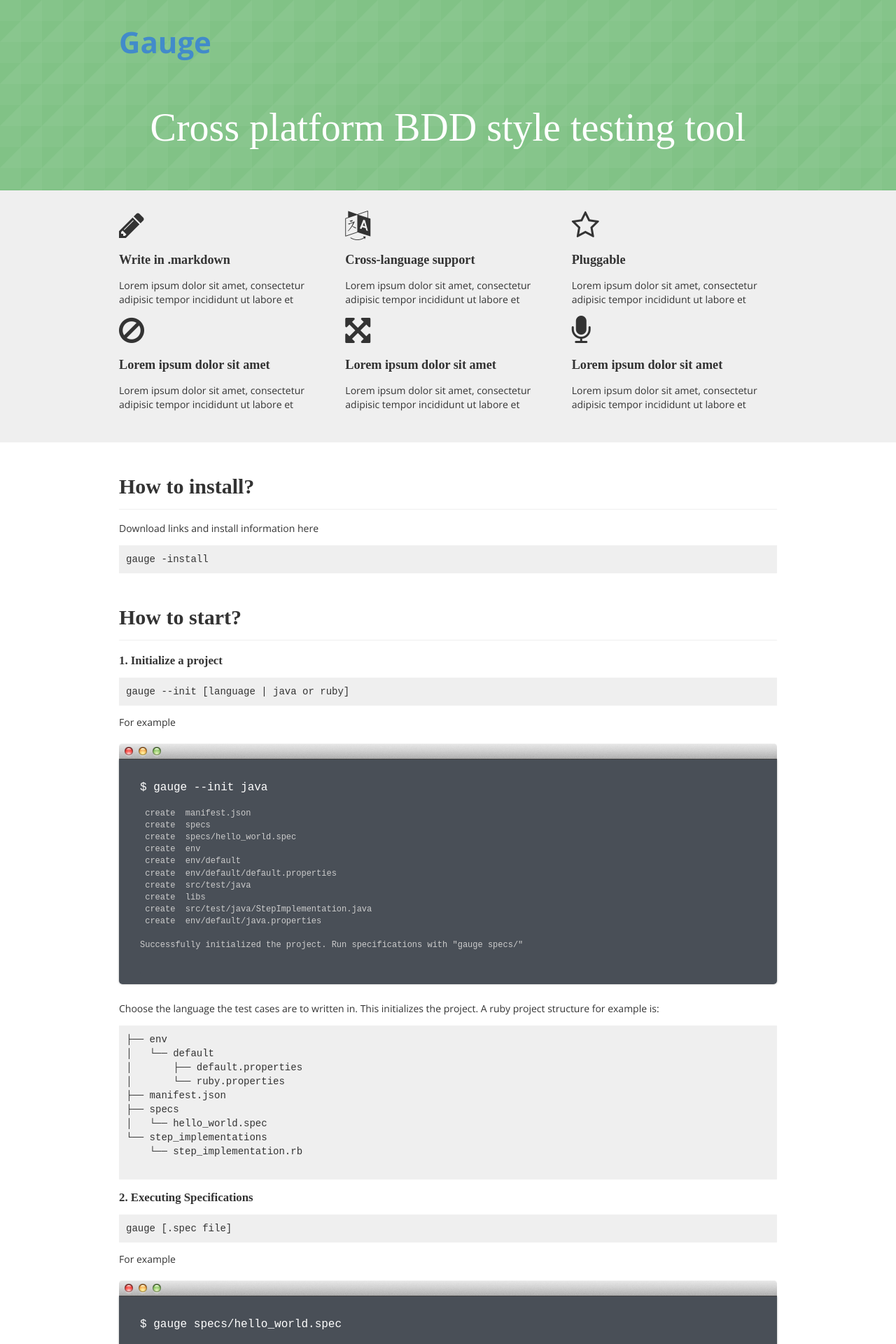
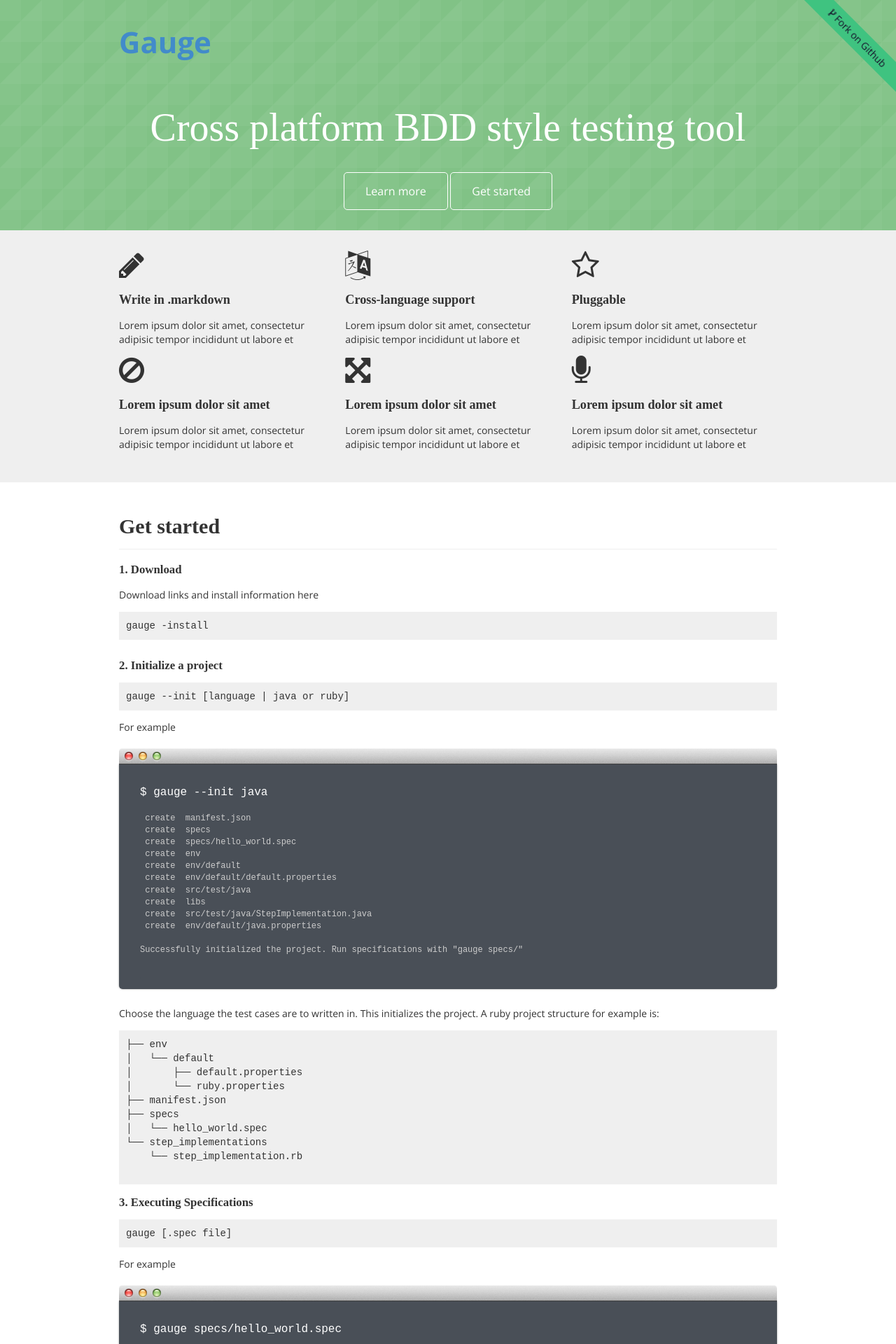
Before and after one commit to getgauge/getgauge.github.io, a Jekyll site: the page built from index.html, in a window 1280 px wide. Shown: the top 1920 px of the page at 70% size. Built offline with Jekyll 4.4.1, drawn with Linux system fonts in a browser that asks for light colours; some web fonts are replaced; Markdown is read by kramdown in place of the engine named in the settings; comment, search, counter and statistics services are not loaded; some of the changed text lies outside the part shown.

Commit message:
UI Improvements

```diff
--- a/_layouts/default.html
+++ b/_layouts/default.html
@@ -16,6 +16,10 @@
         <link href='http://fonts.googleapis.com/css?family=Droid+Serif:400,700' rel='stylesheet' type='text/css'>
     </head>
     <body>
+
+    <a href="//github.com/getgauge/gauge" class="fork-ribbon"><span class="fa fa-code-fork"></span> Fork on Github</a>
+
+
       <div class="banner">
         <div class="container">
           <div class="row">
--- a/_layouts/home.html
+++ b/_layouts/home.html
@@ -18,6 +18,9 @@
 </head>
 
 <body>
+
+<a href="//github.com/getgauge/gauge" class="fork-ribbon"><span class="fa fa-code-fork"></span> Fork on Github</a>
+
     <div class="banner">
         <div class="container">
             <div class="row">
@@ -29,46 +32,12 @@
                 </div>
             </div>
             <h2 class="headline">Cross platform BDD style testing tool</h2>
+            <p class="button-holder">
+              <a href="#features" class="button big-button">Learn more</a>
+              <a href="#getstarted" class="button big-button">Get started</a>
+            </p>
         </div>
     </div>
-    </div>
-
-    <section class="grey-section">
-        <div class="container">
-            <div class="row top-feature">
-                <div class="col-md-4 col-sm-6">
-                    <i class="fa fa-pencil fa-3x"></i>
-                    <h5>Write in .markdown</h5>
-                    <p>Lorem ipsum dolor sit amet, consectetur adipisic tempor incididunt ut labore et</p>
-                </div>
-                <div class="col-md-4 col-sm-6">
-                    <i class="fa fa-language fa-3x"></i>
-                    <h5>Cross-language support</h5>
-                    <p>Lorem ipsum dolor sit amet, consectetur adipisic tempor incididunt ut labore et</p>
-                </div>
-                <div class="col-md-4 col-sm-6">
-                    <i class="fa fa-star-o fa-3x"></i>
-                    <h5>Pluggable</h5>
-                    <p>Lorem ipsum dolor sit amet, consectetur adipisic tempor incididunt ut labore et</p>
-                </div>
-                <div class="col-md-4 col-sm-6">
-                    <i class="fa fa-ban fa-3x"></i>
-                    <h5>Lorem ipsum dolor sit amet</h5>
-                    <p>Lorem ipsum dolor sit amet, consectetur adipisic tempor incididunt ut labore et</p>
-                </div>
-                <div class="col-md-4 col-sm-6">
-                    <i class="fa fa-arrows-alt fa-3x"></i>
-                    <h5>Lorem ipsum dolor sit amet</h5>
-                    <p>Lorem ipsum dolor sit amet, consectetur adipisic tempor incididunt ut labore et</p>
-                </div>
-                <div class="col-md-4 col-sm-6">
-                    <i class="fa fa-microphone fa-3x"></i>
-                    <h5>Lorem ipsum dolor sit amet</h5>
-                    <p>Lorem ipsum dolor sit amet, consectetur adipisic tempor incididunt ut labore et</p>
-                </div>
-            </div>
-        </div>
-    </section>
 
     {{ content }}
 
--- a/css/style.css
+++ b/css/style.css
@@ -1,7 +1,7 @@
 * {
     font-family: 'Open Sans', sans-serif;
 }
-h1, h2, h3, h4, h5, h6{
+h1, h2, h3, h4, h5, h6 {
     font-family: 'Droid Serif', serif;
 }
 h1 {
@@ -38,7 +38,7 @@ code.word {
     padding: 3px;
     border-radius: 3px;
 }
-.grey-section{
+.grey-section {
     background: #efefef;
     padding: 30px 0;
 }
@@ -164,7 +164,6 @@ section.demo #browser-container {
 .browser-code .c {
     color: #90d8e3;
 }
-
 #social-buttons {
     padding: 22px 0 17px;
     text-align: center;
@@ -185,3 +184,43 @@ section.demo #browser-container {
     padding-left: 5px;
     padding-right: 5px;
 }
+.button-holder {
+    padding-top: 20px;
+}
+.banner .button-holder {
+    text-align: center;
+}
+.button {
+    border: 1px solid white;
+    color: white;
+    text-shadow: none;
+    border-radius: 5px;
+}
+.button:hover {
+    background: white;
+    text-decoration: none;
+    color: #3FC380;
+}
+.button.big-button {
+    font-size: 16px;
+    padding: 15px 30px;
+}
+.fork-ribbon {
+    position: fixed;
+    top: 40px;
+    right: -120px;
+    z-index: 1;
+    border: 0;
+    background: #3FC380;
+    width: 350px;
+    text-align: center;
+  -webkit-transform: rotate(45deg);
+      -ms-transform: rotate(45deg);
+          transform: rotate(45deg);
+    padding: 5px;
+    color: #160F29 !important;
+}
+.fork-ribbon:hover{
+    background: #46D58C;
+    text-decoration: none;
+}
--- a/index.html
+++ b/index.html
@@ -3,29 +3,67 @@ layout: home
 title: Gauge
 ---
 
+
+<a name="features"></a>
+<section class="grey-section">
+    <div class="container">
+        <div class="row top-feature">
+            <div class="col-md-4 col-sm-6">
+                <i class="fa fa-pencil fa-3x"></i>
+                <h5>Write in .markdown</h5>
+                <p>Lorem ipsum dolor sit amet, consectetur adipisic tempor incididunt ut labore et</p>
+            </div>
+            <div class="col-md-4 col-sm-6">
+                <i class="fa fa-language fa-3x"></i>
+                <h5>Cross-language support</h5>
+                <p>Lorem ipsum dolor sit amet, consectetur adipisic tempor incididunt ut labore et</p>
+            </div>
+            <div class="col-md-4 col-sm-6">
+                <i class="fa fa-star-o fa-3x"></i>
+                <h5>Pluggable</h5>
+                <p>Lorem ipsum dolor sit amet, consectetur adipisic tempor incididunt ut labore et</p>
+            </div>
+            <div class="col-md-4 col-sm-6">
+                <i class="fa fa-ban fa-3x"></i>
+                <h5>Lorem ipsum dolor sit amet</h5>
+                <p>Lorem ipsum dolor sit amet, consectetur adipisic tempor incididunt ut labore et</p>
+            </div>
+            <div class="col-md-4 col-sm-6">
+                <i class="fa fa-arrows-alt fa-3x"></i>
+                <h5>Lorem ipsum dolor sit amet</h5>
+                <p>Lorem ipsum dolor sit amet, consectetur adipisic tempor incididunt ut labore et</p>
+            </div>
+            <div class="col-md-4 col-sm-6">
+                <i class="fa fa-microphone fa-3x"></i>
+                <h5>Lorem ipsum dolor sit amet</h5>
+                <p>Lorem ipsum dolor sit amet, consectetur adipisic tempor incididunt ut labore et</p>
+            </div>
+        </div>
+    </div>
+</section>
+
+
+
+<a name="getstarted"></a>
 <div class="container">
 	<div class="row">
 		<div class="col-lg-12">
 			<section>
 				<h4>
-					How to install?
+					Get started
 				</h4>
+
+
+				<h6>1. Download</h6>
+
 				<p>Download links and install information here</p>
 			 	<code class='code-block'>
 		 			gauge -install
 				</code>
 			</section>
-		</div>
-	</div>
-</div>
 
-<div class="container">
-	<div class="row">
-		<div class="col-lg-12">
 			<section>
-				<h4>How to start?</h4>
-
-				<h6>1. Initialize a project</h6>
+				<h6>2. Initialize a project</h6>
 				<code class='code-block'>
 					gauge --init [language | java or ruby]
 				</code>
@@ -70,7 +108,7 @@ Successfully initialized the project. Run specifications with "gauge specs/"
 └── step_implementations
     └── step_implementation.rb
 				</pre>
-				<h6>2. Executing Specifications</h6>
+				<h6>3. Executing Specifications</h6>
 				<code class='code-block'>
 					gauge [.spec file]
 				</code>
@@ -148,19 +186,6 @@ Description
 	</div>
 </div>
 
-<div class="container">
-	<div class="row">
-		<div class="col-lg-12">
-			<section>
-				<h4>What to contribute?</h4>
-				<p>
-					<a href="https://github.com/getgauge/gauge">GitHub repo</a>
-				</p>
-			</section>
-		</div>
-	</div>
-</div>
-
 <div id="social-buttons" class="hidden-print">
   <div class="container">
     <ul class="list-inline">
```
Also changed, not shown: other parts of index.html (+1 -1 lines). Lines whose indentation alone changed are shown as unchanged.
